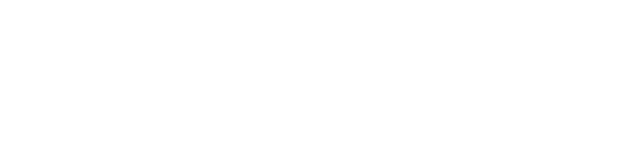
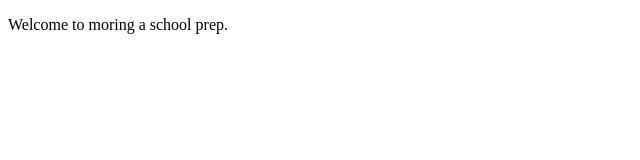
Before and after one commit to ItsRyan355/manual, a plain HTML site: page index.html in a window 1280 px wide. Shown: the whole page, without its empty margins (0-640 px from the left). Drawn offline with Linux system fonts and the light colour scheme.

Commit message:
Add content to the index file

```diff
--- a/index.html
+++ b/index.html
@@ -4,9 +4,9 @@
     <meta charset="UTF-8">
     <meta http-equiv="X-UA-Compatible" content="IE=edge">
     <meta name="viewport" content="width=device-width, initial-scale=1.0">
-    <title>Properway</title>
+    <title>Intro to prep</title>
 </head>
 <body>
-
+    <p>Welcome to moring a school prep.</p>
 </body>
 </html>
```
